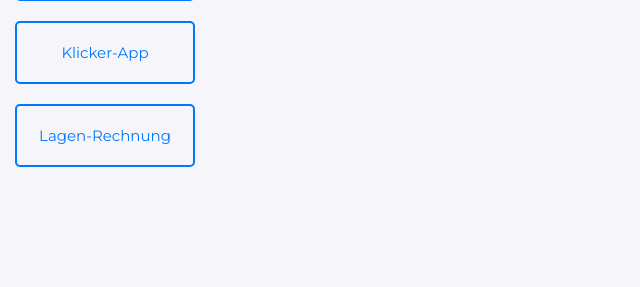
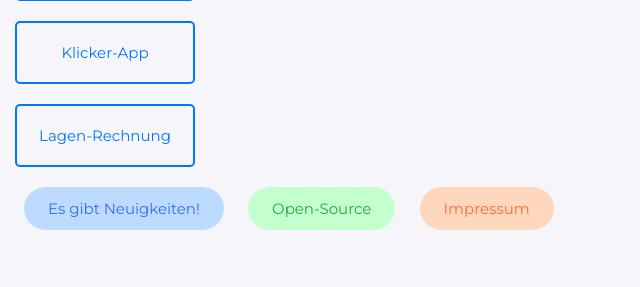
Before and after one commit to sarguhl/GoodDrinks, a Flask app: page / in a window 1280 px wide. Shown: the part 293-580 px from the top of the page, without its empty margins (0-640 px from the left). Run offline with Flask 2, Linux system fonts and the light colour scheme; some libraries are stand-ins or nearby versions.

Commit message:
add announcement buttons

```diff
--- a/website/static/index.css
+++ b/website/static/index.css
@@ -150,6 +150,48 @@ nav {
     background-color: #CFD8DC;
 }
 
+.menu__item_ann {
+    display: inline-block;
+    padding: 12px 24px;
+    margin: 10px;
+    margin-left: 24px;
+    font-size: 15px;
+    text-decoration: none;
+    transition-duration: .25s;
+    color: #356efc;
+    background-color: #bcdbff;
+    border-radius: 50px;
+    width: fit-content;
+}
+.menu__item_ann1 {
+    display: inline-block;
+    padding: 12px 24px;
+    margin: 10px;
+    font-size: 15px;
+    text-decoration: none;
+    transition-duration: .25s;
+    color: #1bad40;
+    background-color: #c4ffce;
+    border-radius: 50px;
+    width: fit-content;
+}
+.menu__item_ann2 {
+    display: inline-block;
+    padding: 12px 24px;
+    margin: 10px;
+    font-size: 15px;
+    text-decoration: none;
+    transition-duration: .25s;
+    color: #fc6d35;
+    background-color: #ffd7bc;
+    border-radius: 50px;
+    width: fit-content;
+}
+
+.qa {
+display: inline-block;
+  vertical-align: top;
+}
 
 
 
--- a/website/templates/base.html
+++ b/website/templates/base.html
@@ -31,6 +31,7 @@
                           <li><a class="menu__item" href="/funktion-zwei">Klicker-App</a></li>
                           <li><a class="menu__item" href="/funktion-drei">Lagen-Rechnung</a></li>
                           <li><a class="menu__item" href="/hilfe">Hilfe/Über</a></li>
+                          <li><a class="menu__item_ann" href="https://github.com/sarguhl/GoodDrinks/projects/2">Es gibt Neuigkeiten!</a></li>
                         </ul>
                       </div>
 
--- a/website/templates/home.html
+++ b/website/templates/home.html
@@ -15,5 +15,10 @@
         <a class="cta-gohst" href="/funktion-drei">Lagen-Rechnung</a>
     </div>
 </div>
+<div class="qa">
+    <a class="menu__item_ann" href="https://github.com/sarguhl/GoodDrinks/projects/2">Es gibt Neuigkeiten!</a>
+    <a class="menu__item_ann1" href="https://github.com/sarguhl/GoodDrinks">Open-Source</a>
+    <a class="menu__item_ann2" href="/impressum">Impressum</a>
+</div>
 
 {% endblock %}
```
Lines whose indentation alone changed are shown as unchanged.
